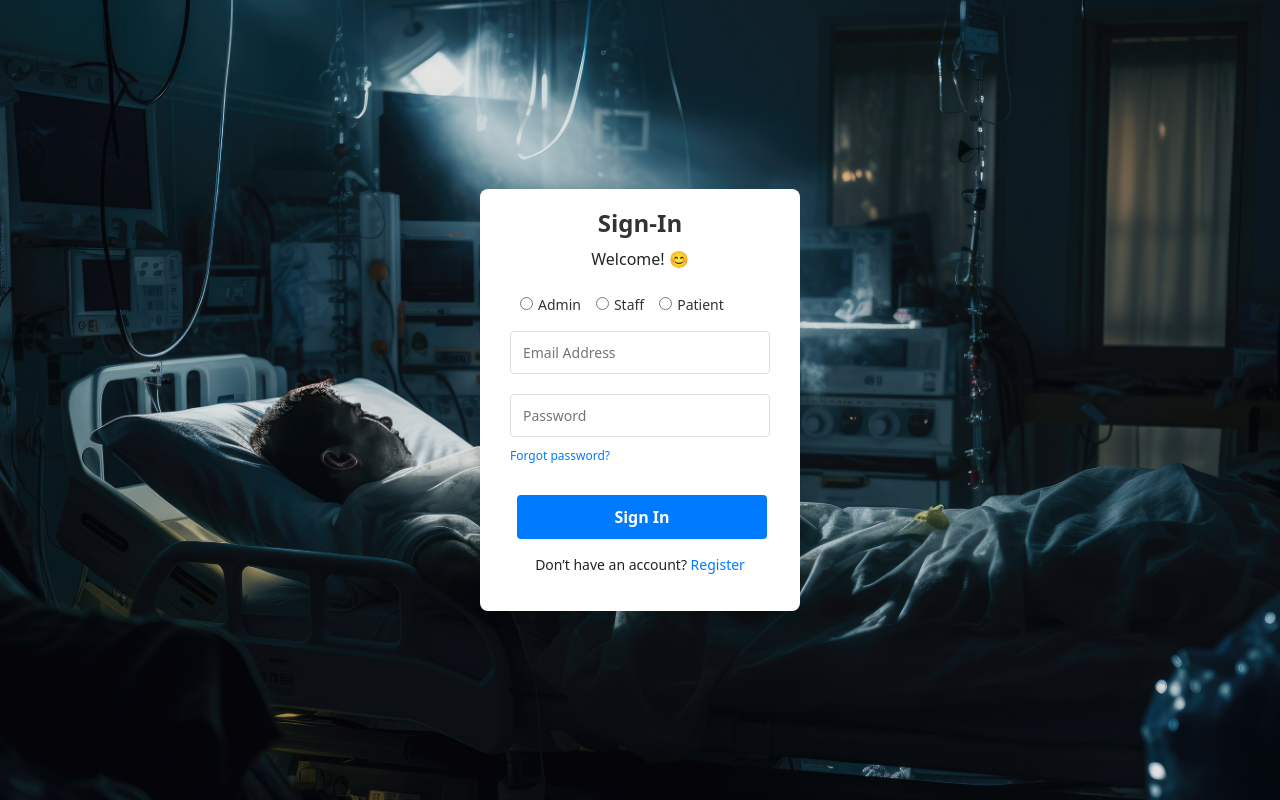
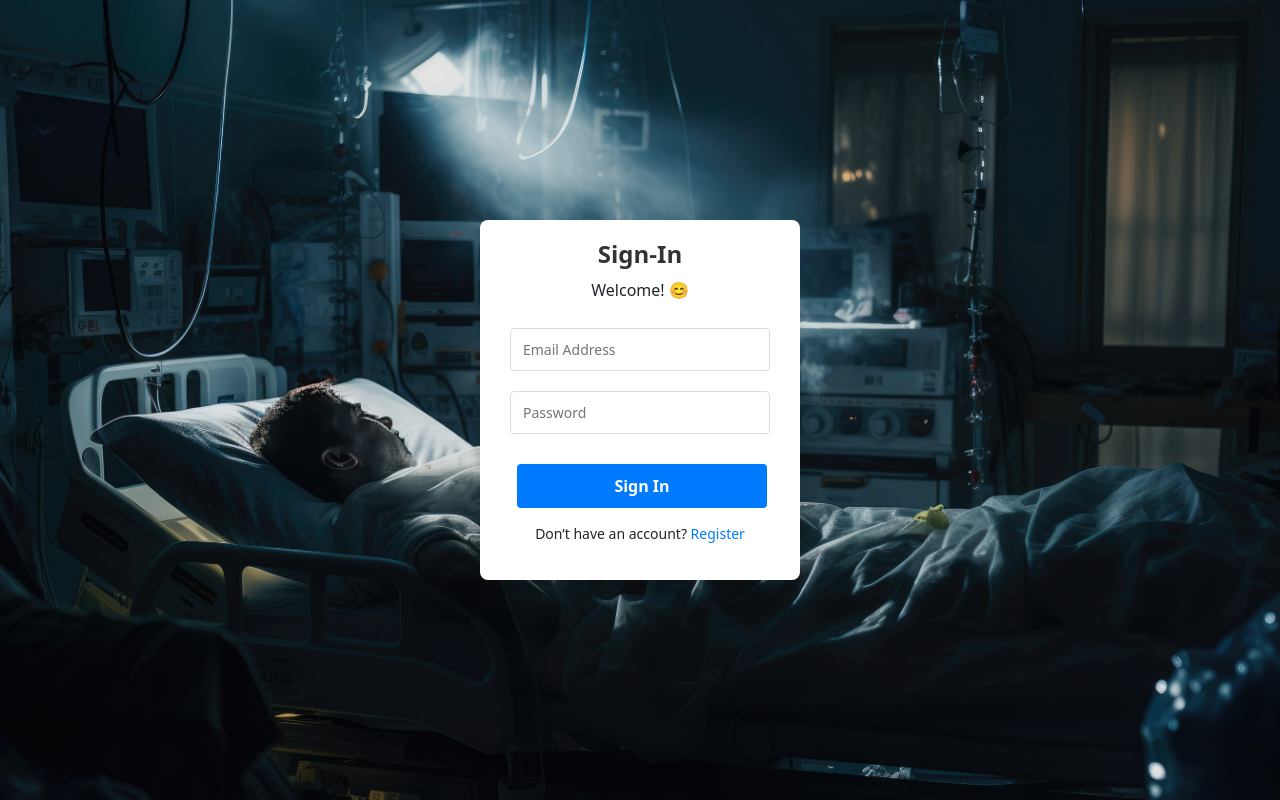
Before and after one commit to S1226M/Hospital_Management, a React (Create React App) app: page / in a window 1280 px wide. Built offline with nearby package versions, Linux system fonts and the light colour scheme.

Commit message:
02-02-2025

```diff
--- a/src/Login&Logout/SignIn.js
+++ b/src/Login&Logout/SignIn.js
@@ -1,25 +1,40 @@
-import React , { useState } from 'react';
+import React, { useState } from 'react';
 import { useNavigate } from 'react-router-dom';
 import './SignIn&SignUp.css';
-import img from '../images/Patient-Login.jpg'
 
 function SignIn({ setIsLoggedIn }) {
-  const [data, setData] = useState({
-    email: '',
-    password: '',
-
-  });
+  const [data, setData] = useState({ email: '', password: '' });
   const navigate = useNavigate();
 
-  const handleSubmit = (e) => {
+  const handleSubmit = async (e) => {
     e.preventDefault();
 
-    if(data.email === 'admin123@gmail.com' && data.password === 'admin@123'){
-      navigate('/admin')
-      setIsLoggedIn(true);
-    }
-    else{
-      navigate('/layout/home');
+    try {
+      const response = await fetch('http://localhost:8000/login', {
+        method: 'POST',
+        headers: { 'Content-Type': 'application/json' },
+        body: JSON.stringify(data),
+      });
+
+      const result = await response.json();
+
+      if (response.ok) {
+        setIsLoggedIn(true);
+
+        // Navigate dynamically based on user role
+        if (result.role === 'admin') {
+          navigate('/admin');
+        } else if (result.role === 'staff') {
+          navigate('/staff-dashboard'); // Change route as needed
+        } else {
+          navigate('/layout/home');
+        }
+      } else {
+        alert(result.message);
+      }
+    } catch (error) {
+      console.error('Error during login:', error);
+      alert('Unable to connect to server.');
     }
   };
 
@@ -28,43 +43,24 @@ function SignIn({ setIsLoggedIn }) {
       <div className="form-wrapper">
         <h2 className="form-title">Sign-In</h2>
         <p>Welcome! 😊</p>
-        <tr>
-            <td className="form-table-cell">
-              <div className="gender-options">
-                <label>
-                  <input
-                    type="radio"
-                    name="User"
-                    value="admin"
-                  />
-                  Admin
-                </label>
-                <label>
-                  <input
-                    type="radio"
-                    name="User"
-                    value="staff"
-                  />
-                  Staff
-                </label>
-                <label>
-                  <input
-                    type="radio"
-                    name="User"
-                    value="patient"
-                  />
-                  Patient
-                </label>
-              </div>
-            </td>
-          </tr>
         <form onSubmit={handleSubmit} className="auth-form">
-          <input type="email" placeholder="Email Address" className="form-input" onChange={(e) => setData({ ...data, email: e.target.value })}/>
-          <input type="password" placeholder="Password" className="form-input" onChange={(e) => setData({ ...data, password: e.target.value })}/>
-          <div className="options-container">
-            <span className="forgot-password">Forgot password?</span>
-          </div>
-          <button type="submit" className="btn primary-btn" style={{marginLeft : '7px' , width : '250px'}}>Sign In</button>
+          <input
+            type="email"
+            placeholder="Email Address"
+            className="form-input"
+            onChange={(e) => setData({ ...data, email: e.target.value })}
+            required
+          />
+          <input
+            type="password"
+            placeholder="Password"
+            className="form-input"
+            onChange={(e) => setData({ ...data, password: e.target.value })}
+            required
+          />
+          <button type="submit" className="btn primary-btn" style={{ marginLeft: '7px', width: '250px' }}>
+            Sign In
+          </button>
         </form>
         <div className="form-footer">
           <p>
```
Also changed, not shown: 1 other file (tests, documents, lock files or other folders).
